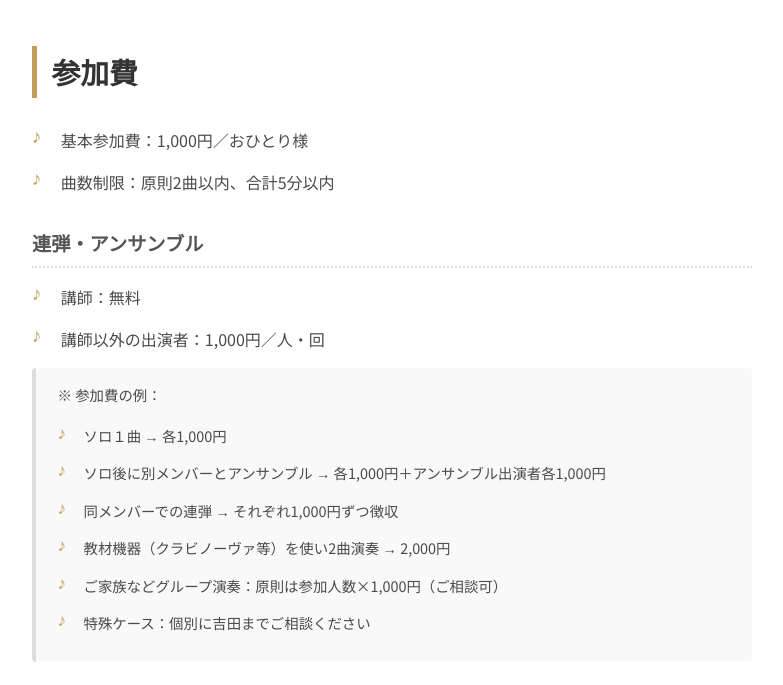
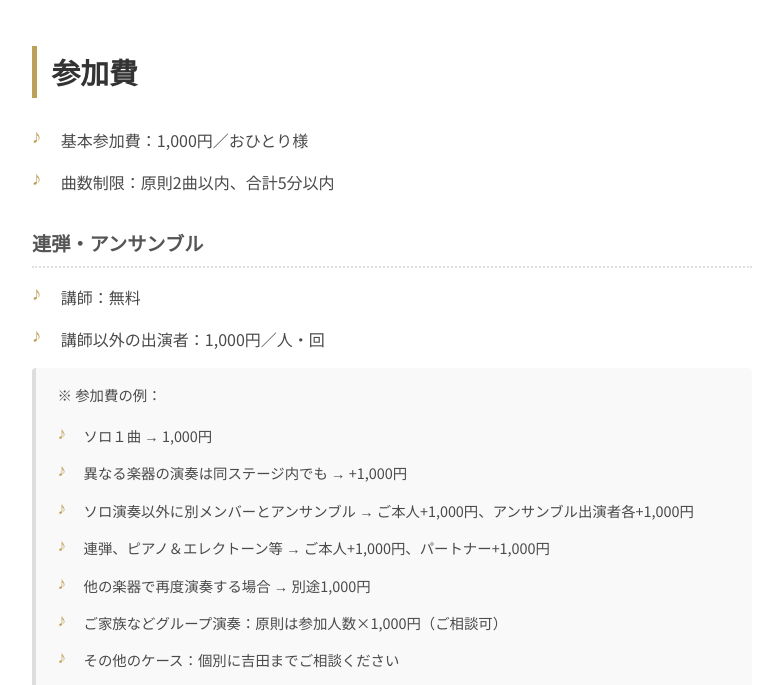
Before and after one commit to kens-pro/tyarekon, a plain HTML site: page index.html in a window 1280 px wide. Shown: the part 267-952 px from the top of the page, without its empty margins (248-1031 px from the left). Drawn offline with Linux system fonts and the light colour scheme.

Commit message:
テキスト変更

```diff
--- a/index.html
+++ b/index.html
@@ -197,12 +197,13 @@
         <div class="note">
             <p style="margin-top:0;">※ 参加費の例：</p>
             <ul>
-                <li>ソロ１曲 → 各1,000円</li>
-                <li>ソロ後に別メンバーとアンサンブル → 各1,000円＋アンサンブル出演者各1,000円</li>
-                <li>同メンバーでの連弾 → それぞれ1,000円ずつ徴収</li>
-                <li>教材機器（クラビノーヴァ等）を使い2曲演奏 → 2,000円</li>
+                <li>ソロ１曲 → 1,000円</li>
+                <li>異なる楽器の演奏は同ステージ内でも → +1,000円</li>
+                <li>ソロ演奏以外に別メンバーとアンサンブル → ご本人+1,000円、アンサンブル出演者各+1,000円</li>
+                <li>連弾、ピアノ＆エレクトーン等 → ご本人+1,000円、パートナー+1,000円</li>
+                <li>他の楽器で再度演奏する場合 → 別途1,000円</li>
                 <li>ご家族などグループ演奏：原則は参加人数×1,000円（ご相談可）</li>
-                <li>特殊ケース：個別に吉田までご相談ください</li>
+                <li>その他のケース：個別に吉田までご相談ください</li>
             </ul>
         </div>
       </section>
```
